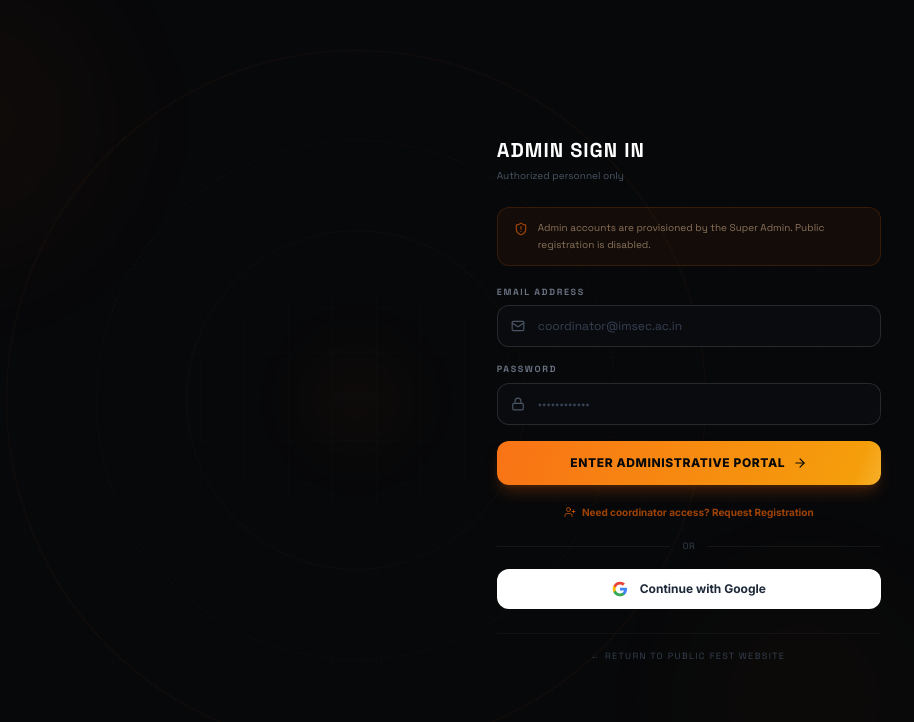
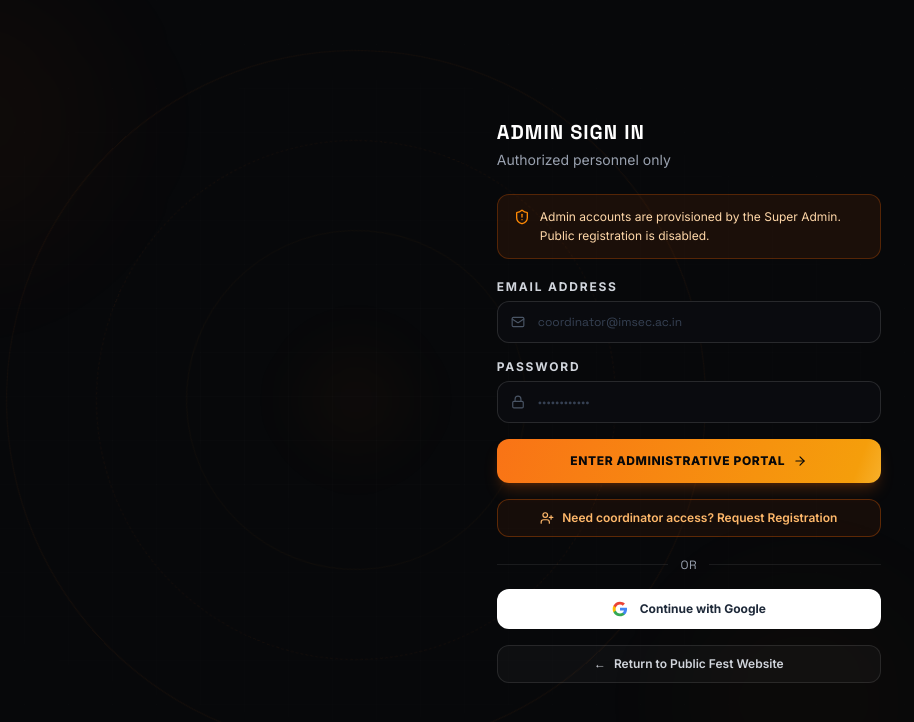
Before and after one commit to Vatsalgoyal7/Chakravyuh, a React (Vite) app: page /admin in a window 1280 px wide. Shown: the top 722 px of the page, without its empty margins (284-1198 px from the left). Built offline with nearby package versions, Linux system fonts and the light colour scheme; no server answers.

Commit message:
feat: improve text visibility, font size, and add boxed style button toggle and back links in AuthScreen

```diff
--- a/src/components/AuthScreen.tsx
+++ b/src/components/AuthScreen.tsx
@@ -358,7 +358,7 @@ export default function AuthScreen({
 
           {/* College name */}
           <div>
-            <p className="text-[10px] uppercase tracking-[0.28em] text-orange-500/70 font-bold font-mono mb-3">
+            <p className="text-xs uppercase tracking-[0.22em] text-orange-400 font-bold font-mono mb-3">
               IMS Engineering College, Ghaziabad
             </p>
 
@@ -371,7 +371,7 @@ export default function AuthScreen({
               />
             </h1>
 
-            <p className="text-sm text-gray-500 mt-4 leading-relaxed max-w-xs">
+            <p className="text-sm text-gray-300 mt-4 leading-relaxed max-w-xs">
               The official administrative portal for managing Chakravyuh 2K26 — sports events, registrations, coordinators & more.
             </p>
           </div>
@@ -391,14 +391,14 @@ export default function AuthScreen({
                 <div className="p-1.5 rounded-lg bg-orange-500/10 border border-orange-500/15">
                   <Icon className="w-3 h-3 text-orange-500" />
                 </div>
-                <span className="text-[11px] text-gray-500 font-mono">{text}</span>
+                <span className="text-xs text-gray-300 font-sans font-medium">{text}</span>
               </div>
             ))}
           </div>
         </div>
 
         {/* Bottom */}
-        <div className="text-[9px] text-gray-700 font-mono uppercase tracking-wider">
+        <div className="text-[10px] text-gray-500 font-mono uppercase tracking-wider">
           © 2026 Chakravyuh · IMSEC · All Rights Reserved
         </div>
       </div>
@@ -427,7 +427,7 @@ export default function AuthScreen({
             <h1 className="text-xl font-black tracking-widest text-white font-mono uppercase">
               CHAKRAVYUH <span className="text-orange-500">2K26</span>
             </h1>
-            <p className="text-[9px] text-gray-600 mt-1 font-mono uppercase tracking-wider">
+            <p className="text-xs text-gray-400 mt-1 font-mono uppercase tracking-wider">
               IMS Engineering College, Ghaziabad
             </p>
           </div>
@@ -437,7 +437,7 @@ export default function AuthScreen({
             <h2 className="text-xl font-black text-white font-mono uppercase tracking-wider">
               {isSignUp ? "Request Access" : "Admin Sign In"}
             </h2>
-            <p className="text-[10px] text-gray-600 font-mono mt-1">
+            <p className="text-sm text-gray-400 font-sans mt-1">
               {isSignUp
                 ? "Pending approval from Super Admin"
                 : "Authorized personnel only"}
@@ -445,9 +445,9 @@ export default function AuthScreen({
           </div>
 
           {/* Info banner */}
-          <div className="au-d2 mb-5 rounded-xl border border-orange-500/15 bg-orange-500/[0.05] px-4 py-3 flex items-start gap-2.5">
-            <ShieldAlert className="w-3.5 h-3.5 text-orange-500/60 shrink-0 mt-0.5" />
-            <p className="text-[10px] text-orange-200/50 leading-relaxed font-mono">
+          <div className="au-d2 mb-5 rounded-xl border border-orange-500/25 bg-orange-500/[0.08] px-4 py-3 flex items-start gap-2.5">
+            <ShieldAlert className="w-4 h-4 text-orange-400 shrink-0 mt-0.5" />
+            <p className="text-xs text-orange-200 leading-relaxed font-sans">
               {isSignUp
                 ? "Register a new coordinator profile. A Super Admin must approve your access."
                 : "Admin accounts are provisioned by the Super Admin. Public registration is disabled."}
@@ -496,7 +496,7 @@ export default function AuthScreen({
             {/* Name - signup only */}
             {isSignUp && (
               <div className="space-y-1.5">
-                <label className="block text-[9px] uppercase tracking-[0.18em] text-gray-500 font-bold font-mono">
+                <label className="block text-xs uppercase tracking-[0.15em] text-gray-300 font-bold font-sans">
                   Full Name
                 </label>
                 <div className="au-input-wrap relative">
@@ -515,7 +515,7 @@ export default function AuthScreen({
 
             {/* Email */}
             <div className="space-y-1.5">
-              <label className="block text-[9px] uppercase tracking-[0.18em] text-gray-500 font-bold font-mono">
+              <label className="block text-xs uppercase tracking-[0.15em] text-gray-300 font-bold font-sans">
                 Email Address
               </label>
               <div className="au-input-wrap relative">
@@ -533,7 +533,7 @@ export default function AuthScreen({
 
             {/* Password */}
             <div className="space-y-1.5">
-              <label className="block text-[9px] uppercase tracking-[0.18em] text-gray-500 font-bold font-mono">
+              <label className="block text-xs uppercase tracking-[0.15em] text-gray-300 font-bold font-sans">
                 Password
               </label>
               <div className="au-input-wrap relative">
@@ -568,7 +568,7 @@ export default function AuthScreen({
               )}
             </button>
 
-            {/* Toggle */}
+            {/* Toggle — boxed button */}
             <button
               type="button"
               onClick={() => {
@@ -577,9 +577,9 @@ export default function AuthScreen({
                 setSuccessMsg("");
                 if (clearExternalError) clearExternalError();
               }}
-              className="w-full text-center text-[10px] text-orange-500/60 hover:text-orange-400 font-bold transition-colors cursor-pointer outline-none pt-1 flex items-center justify-center gap-1.5 group"
+              className="w-full py-2.5 mt-1 rounded-xl border border-orange-500/30 bg-orange-500/[0.06] hover:bg-orange-500/[0.12] hover:border-orange-500/50 text-orange-300 hover:text-orange-200 font-semibold text-xs transition-all cursor-pointer outline-none flex items-center justify-center gap-2 font-sans"
             >
-              <UserPlus className="w-3 h-3 transition-transform group-hover:scale-110" />
+              <UserPlus className="w-3.5 h-3.5" />
               <span>
                 {isSignUp
                   ? "Already have an account? Sign In"
@@ -592,9 +592,9 @@ export default function AuthScreen({
           {isFirebaseConfigured && !isSignUp && (
             <div className="mt-5 au-d4">
               <div className="flex items-center gap-3 mb-4">
-                <div className="h-px flex-1 bg-white/[0.06]" />
-                <span className="text-[9px] uppercase tracking-wider text-gray-700 font-mono">or</span>
-                <div className="h-px flex-1 bg-white/[0.06]" />
+                <div className="h-px flex-1 bg-white/[0.08]" />
+                <span className="text-xs uppercase tracking-wider text-gray-400 font-mono">or</span>
+                <div className="h-px flex-1 bg-white/[0.08]" />
               </div>
               <button
                 type="button"
@@ -613,15 +613,15 @@ export default function AuthScreen({
             </div>
           )}
 
-          {/* Back to public */}
+          {/* Back to public — boxed button */}
           {onBackToPublic && (
-            <div className="mt-6 pt-4 border-t border-white/[0.04] text-center au-d5">
+            <div className="mt-4 au-d5">
               <button
                 type="button"
                 onClick={onBackToPublic}
-                className="au-back text-[9px] text-gray-700 font-mono uppercase tracking-[0.15em] flex items-center justify-center gap-1.5 mx-auto cursor-pointer outline-none group"
+                className="w-full py-2.5 rounded-xl border border-white/10 bg-white/[0.03] hover:bg-white/[0.06] hover:border-white/20 text-gray-300 hover:text-white font-semibold text-xs transition-all flex items-center justify-center gap-2 cursor-pointer outline-none font-sans"
               >
-                <span className="transition-transform group-hover:-translate-x-1">←</span>
+                <span>←</span>
                 <span>Return to Public Fest Website</span>
               </button>
             </div>
```
